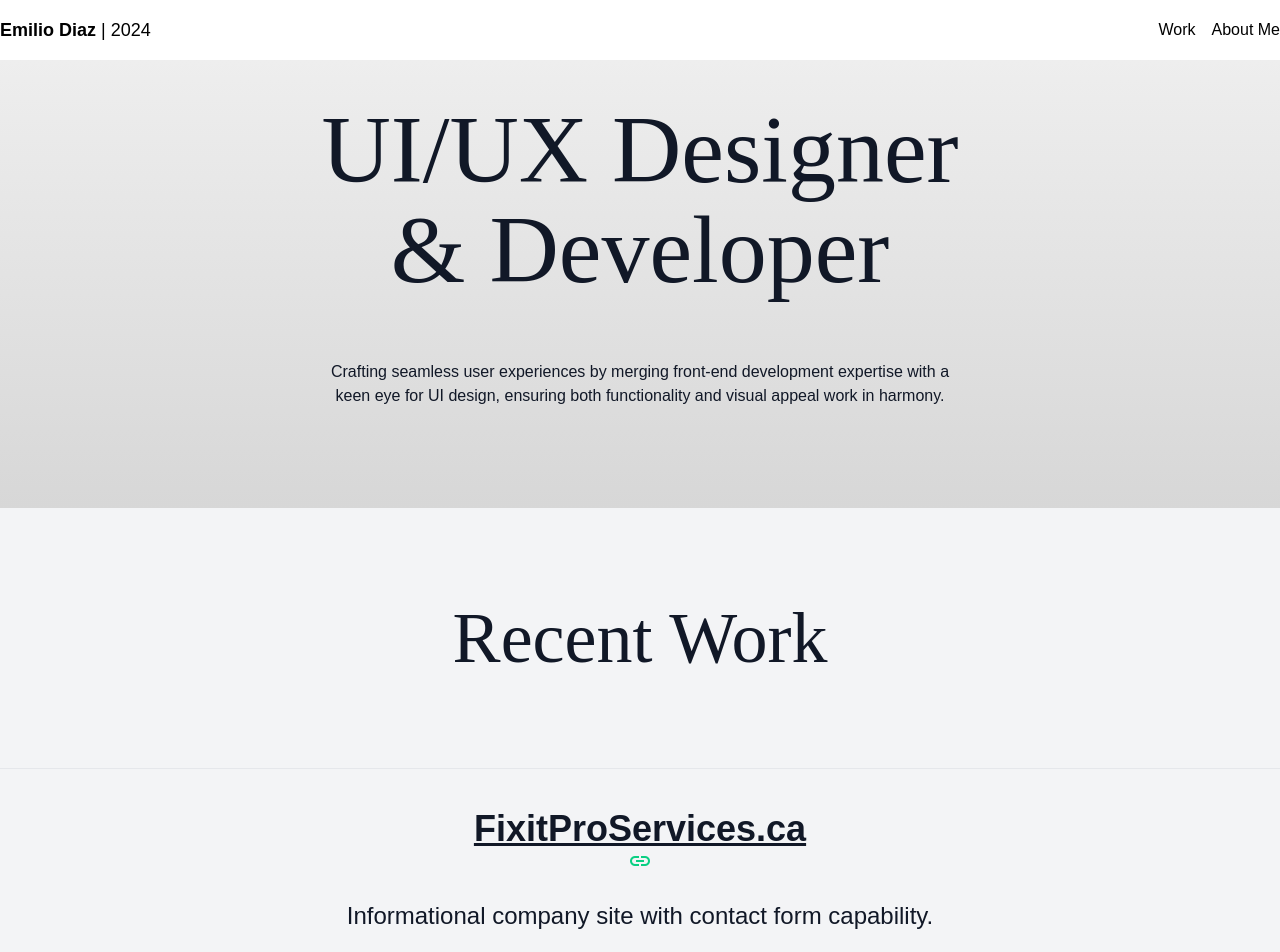
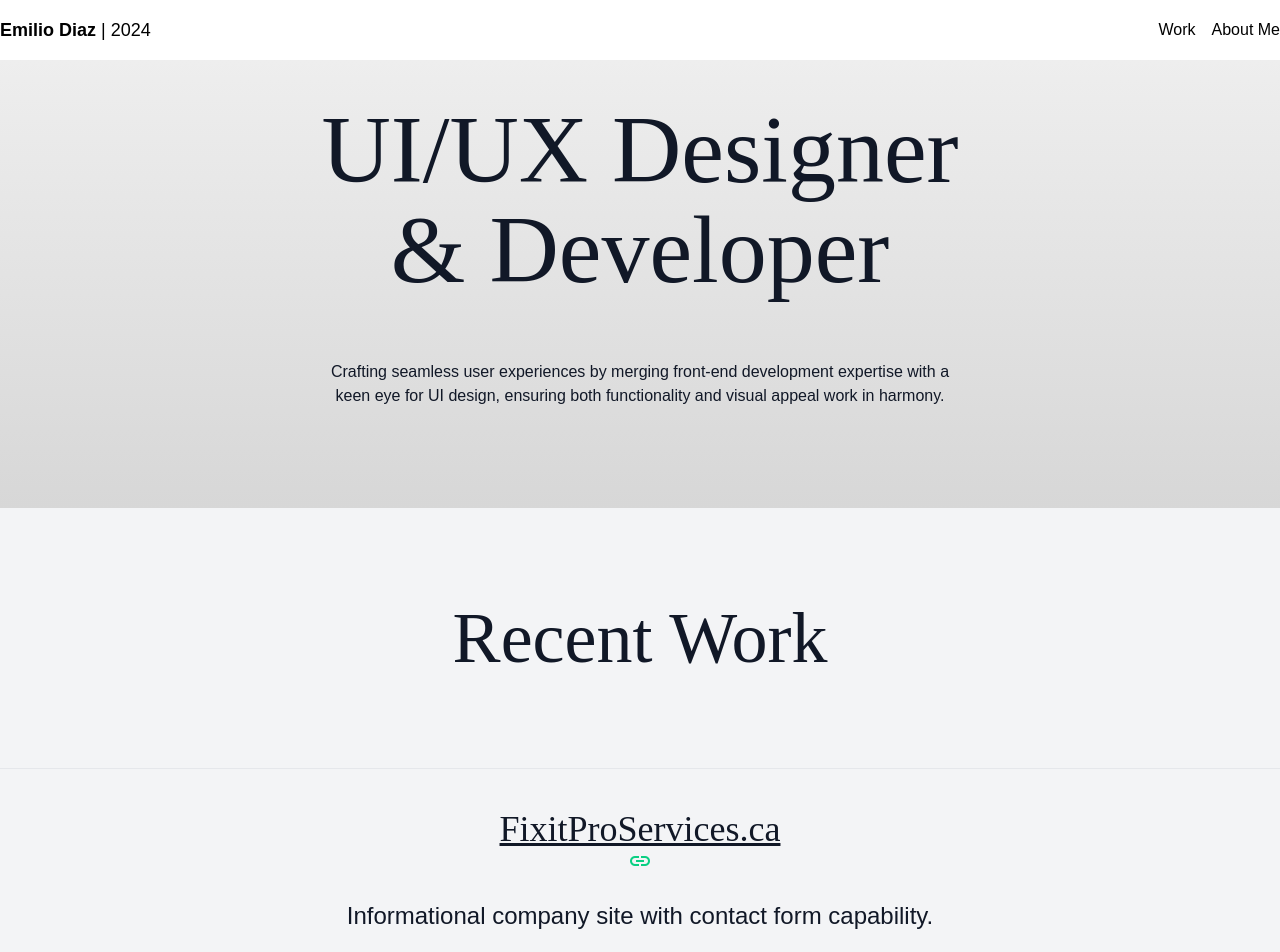
Before and after one commit to emidesigns/emiliodiaz.ca, a React (Vite) app: page / in a window 1280 px wide. Shown: the top 952 px of the page. Built offline with nearby package versions, Linux system fonts and the light colour scheme; a web font is replaced by a local one.

Commit message:
adding styles for cirlces and css tweaks

```diff
--- /dev/null
+++ b/src/ColourDot.css
@@ -0,0 +1,4 @@
+.circle-style {
+  -webkit-box-shadow: 0px 0px 16px 10px rgba(184, 184, 184, 0.19);
+  box-shadow: 0px 0px 16px 10px rgba(184, 184, 184, 0.19);
+}
--- a/src/ColourDot.tsx
+++ b/src/ColourDot.tsx
@@ -1,4 +1,5 @@
 import React from "react";
+import "./ColourDot.css";
 
 interface ColourDotProps {
   name: string;
@@ -17,7 +18,7 @@ const ColourDot: React.FC<ColourDotProps> = ({ backgroundColor, name, hex }) =>
   return (
     <div className="flex flex-col items-center">
       <h2 className="text-xl font-medium pb-4">{name}</h2>
-      <div style={circleStyle}></div>
+      <div style={circleStyle} className="circle-style"></div>
       <p>{hex}</p>
     </div>
   );
--- a/src/PortfolioItem.tsx
+++ b/src/PortfolioItem.tsx
@@ -23,7 +23,7 @@ const PortfolioItem: React.FC<PortfolioItemProps> = ({
     <>
       <div className="text-center border-t pt-10">
         <a href={url} target="_blank" rel="noopener noreferrer">
-          <h2 className="text-2xl md:text-4xl font-bold underline">
+          <h2 className="monster-font text-2xl md:text-4xl underline">
             {title}
           </h2>
           <span className="material-symbols-outlined text-[#0ACF83]">link</span>
```
Also changed, not shown: 4 other files (tests, documents, lock files or other folders).
